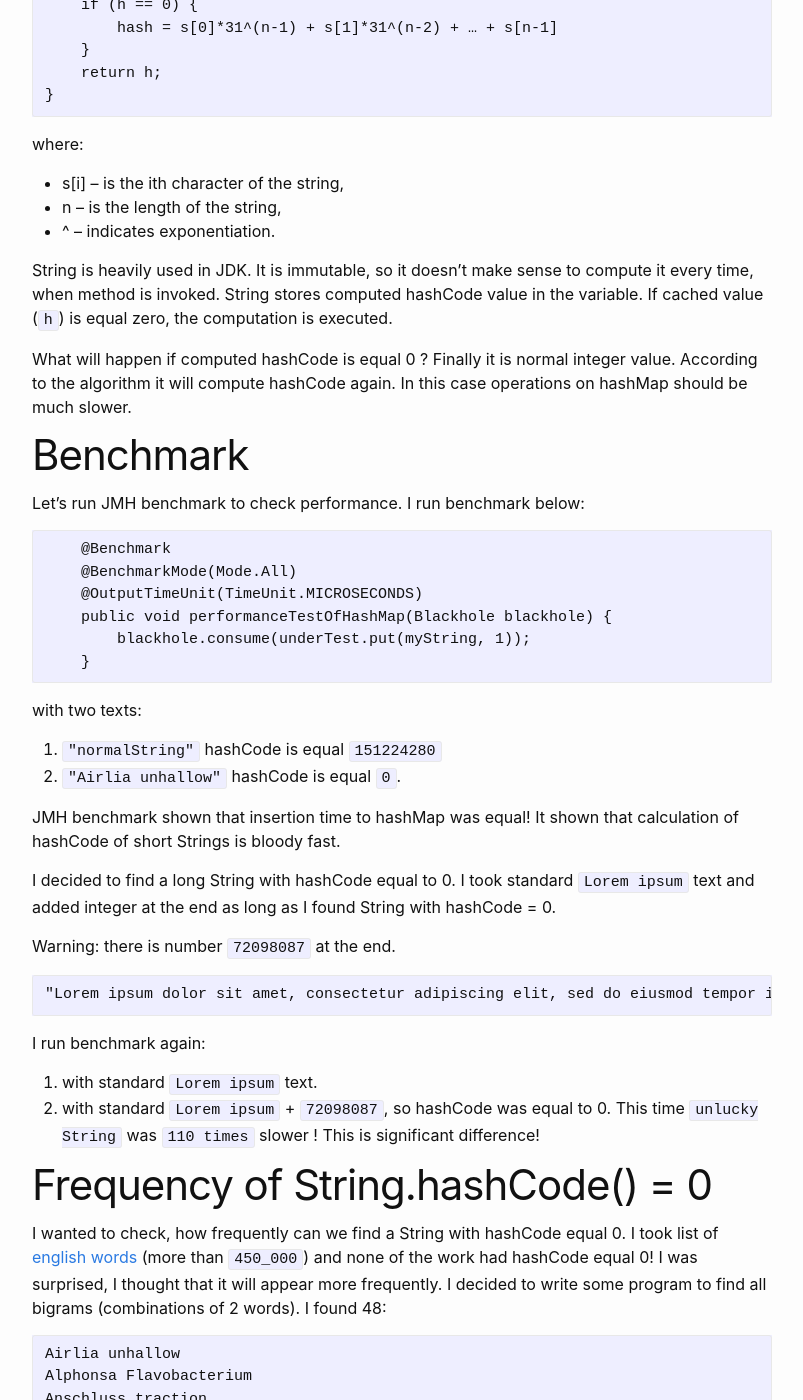
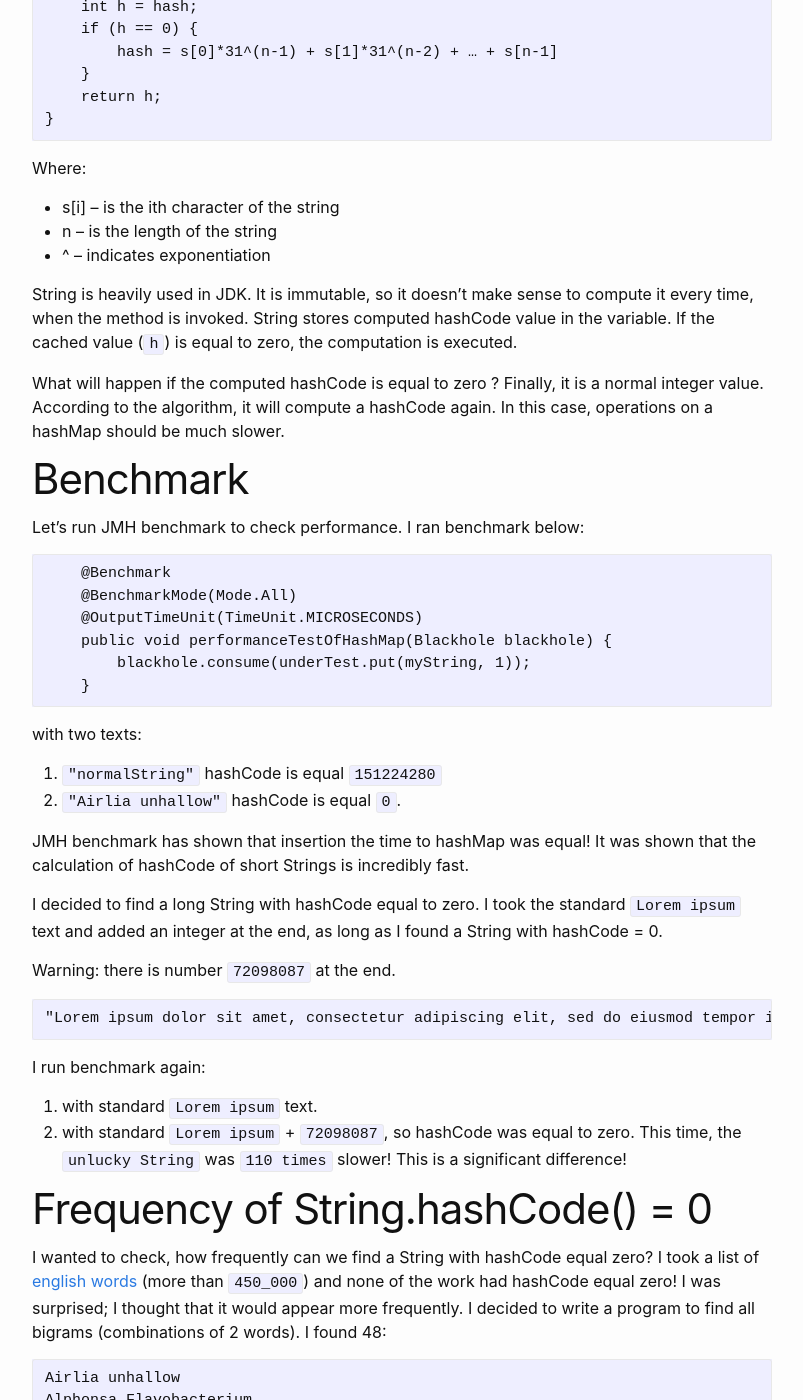
Before and after one commit to marekhudyma/marekhudyma.github.io, a Jekyll site: the page built from _posts/2020-01-02-String-hashcode-zero.md, in a window 1280 px wide and 1400 px high, scrolled down 522 px. Shown: the whole window, without its empty margins (238-1041 px from the left). Built offline with Jekyll 4.4.1, drawn with Linux system fonts in a browser that asks for light colours; some of the changed text lies outside the part shown.

Commit message:
String.hashCode() improvements.

````diff
--- a/_posts/2020-01-02-String-hashcode-zero.md
+++ b/_posts/2020-01-02-String-hashcode-zero.md
@@ -5,13 +5,13 @@
 ---
 
 In this article, you will find information on:
-* interesting behavior of Java String.hashCode() method, when returned value is equal to 0.
+* interesting behavior of Java String.hashCode() method, when returned value is equal to zero.
 
-Code with performance benchmarks you can find here [here](https://github.com/marekhudyma/string.hashCode).
+Code with performance benchmarks you can find here [here]:(https://github.com/marekhudyma/string.hashCode).
 
 # Introduction
-Every object in Java return hashCode as `integer` value. Is it used in many data structures like: HashMap, HashTable, HashSet etc.
-How is String.hashCode() implemented? It can be represented as simplified pseudo-code below:
+Every object in Java return hashCode as an `integer` value. It is used in many data structures like: HashMap, HashTable, HashSet etc.
+How is String.hashCode() implemented? It can be represented as the simplified pseudo-code below:
 ```
 public int hashCode() {
     int h = hash;
@@ -21,18 +21,18 @@
     return h;
 }
 ```
-where:
-* s[i] – is the ith character of the string,
-* n – is the length of the string,
-* ^ – indicates exponentiation.
+Where:
+* s[i] – is the ith character of the string
+* n – is the length of the string
+* ^ – indicates exponentiation
 
-String is heavily used in JDK. It is immutable, so it doesn't make sense to compute it every time, when method is invoked.
-String stores computed hashCode value in the variable. If cached value (`h`) is equal zero, the computation is executed.
+String is heavily used in JDK. It is immutable, so it doesn't make sense to compute it every time, when the method is invoked.
+String stores computed hashCode value in the variable. If the cached value (`h`) is equal to zero, the computation is executed.
 
-What will happen if computed hashCode is equal 0 ? Finally it is normal integer value. According to the algorithm it will compute hashCode again. In this case operations on hashMap should be much slower.
+What will happen if the computed hashCode is equal to zero ? Finally, it is a normal integer value. According to the algorithm, it will compute a hashCode again. In this case, operations on a hashMap should be much slower.
 
 # Benchmark
-Let's run JMH benchmark to check performance. I run benchmark below:
+Let's run JMH benchmark to check performance. I ran benchmark below:
 ```
     @Benchmark
     @BenchmarkMode(Mode.All)
@@ -45,9 +45,9 @@
 1. `"normalString"` hashCode is equal `151224280`
 2. `"Airlia unhallow"` hashCode is equal `0`.
 
-JMH benchmark shown that insertion time to hashMap was equal! It shown that calculation of hashCode of short Strings is bloody fast.
+JMH benchmark has shown that insertion the time to hashMap was equal! It was shown that the calculation of hashCode of short Strings is incredibly fast.
 
-I decided to find a long String with hashCode equal to 0. I took standard `Lorem ipsum` text and added integer at the end as long as I found String with hashCode = 0.
+I decided to find a long String with hashCode equal to zero. I took the standard `Lorem ipsum` text and added an integer at the end, as long as I found a String with hashCode = 0.
 
 Warning: there is number `72098087` at the end.
 ```
@@ -56,13 +56,13 @@
 
 I run benchmark again:
 1. with standard `Lorem ipsum` text.
-2. with standard `Lorem ipsum` + `72098087`, so hashCode was equal to 0.
-This time `unlucky String` was `110 times` slower ! This is significant difference!
+2. with standard `Lorem ipsum` + `72098087`, so hashCode was equal to zero.
+This time, the `unlucky String` was `110 times` slower! This is a significant difference!
 
 # Frequency of String.hashCode() = 0
-I wanted to check, how frequently can we find a String with hashCode equal 0. I took list of [english words]( https://github.com/dwyl/english-words) (more than `450_000`) and none of the work had hashCode equal 0!
-I was surprised, I thought that it will appear more frequently.
-I decided to write some program to find all bigrams (combinations of 2 words). I found 48:
+I wanted to check, how frequently can we find a String with hashCode equal zero? I took a list of [english words]( https://github.com/dwyl/english-words) (more than `450_000`) and none of the work had hashCode equal zero!
+I was surprised; I thought that it would appear more frequently.
+I decided to write a program to find all bigrams (combinations of 2 words). I found 48:
 ```
 Airlia unhallow
 Alphonsa Flavobacterium
@@ -116,15 +116,15 @@
 ```
 
 # String improvement
-How could be String.hashCode() improved? One of the solution is adding a boolean flag. Base on it, String would determinate if calculations should be executed.
-The price for it is storing boolean flag in every String object.
-Overall speed that we gain is not so big. From statistical point of view, `unlucky String` happen once per 4_294_967_295 Strings. In worst case JVM will deal with unlucky String a little bit slower.
+How could the String.hashCode() be improved? One of the solutions is adding a boolean flag. Base on that, the String would determine if calculations should be executed.
+The price for it is storing the boolean flag in every String object.
+Overall speed that we gain is not so big. From a statistical point of view, `unlucky Strings` happen once per 4_294_967_295 Strings. Worst case scenario, JVM will deal with an unlucky String being a little bit slower.
 I think JVM developers were fully aware of it, that's the reason of their implementation.
 
 # Security
-I think this fact can be interesting from security point of view. If you know that system is written in Java (JVM based), you can suspect that HashMap / HashSet is used in the implementation.
-You can send `unlucky String` to the system and cause performance degradation. What's more funny, it would be extremely difficult to find such vector of attack.
+I think this fact can be interesting from a security point of view. If you know that a system is written in Java (JVM based), you can suspect that HashMap / HashSet is used in the implementation.
+You can send `unlucky Strings` to the system and cause a performance degradation. What's more funny, it would be extremely difficult to find such a vector of attack.
 [Dos attack](https://en.wikipedia.org/wiki/Denial-of-service_attack) that uses `unlucky String` can easily kill our CPU making it calculate hashCode of String all the time.
 
 # Summary
-As JVM developers, we need to be aware of String.hashCode() implementation. In most cases it is just curiosity. I wish you it never cause production issue.
+As JVM developers, we need to be aware of String.hashCode() implementation. In most cases, it is just curiosity. I wish it would never cause production issues.
````
